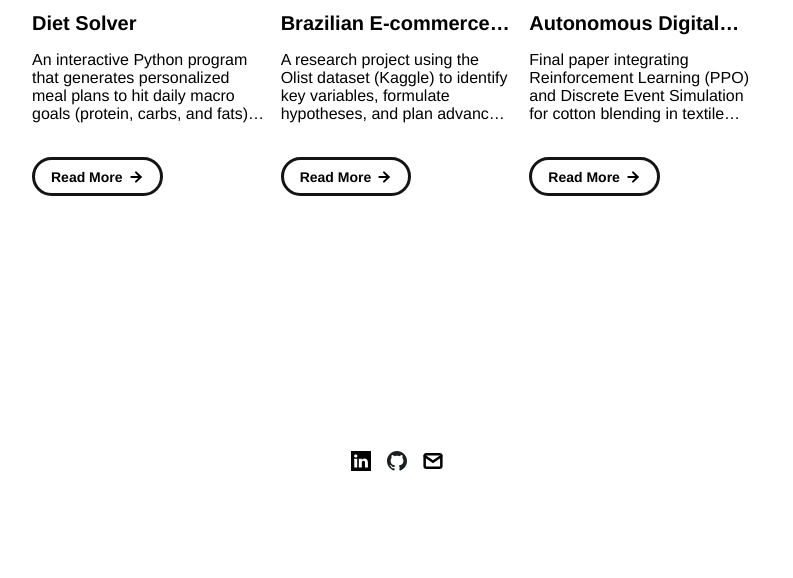
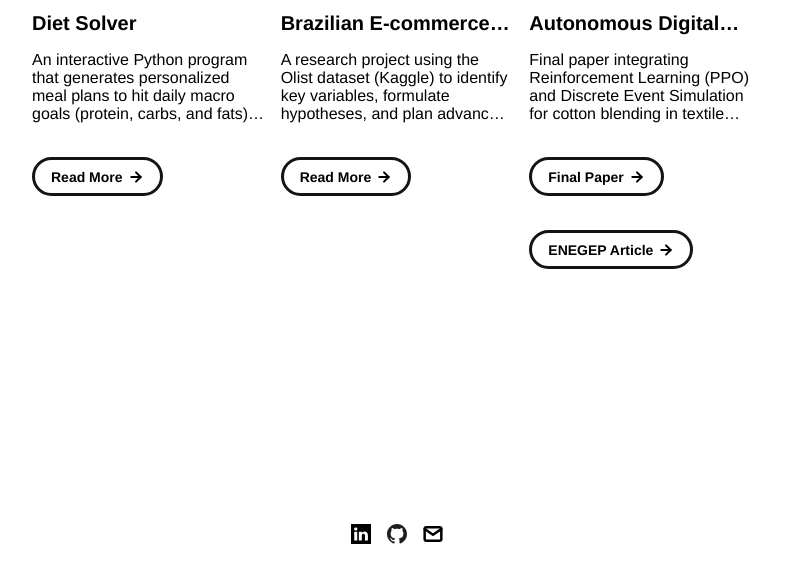
Before and after one commit to FelipePCapalbo/felipepcapalbo, a plain HTML site: page index.html in a window 1280 px wide. Shown: the part 1214-1792 px from the top of the page, without its empty margins (243-1036 px from the left). Before the commit the page ends 1719 px from the top, so only its background shows below. Drawn offline with Linux system fonts and the light colour scheme.

Commit message:
two buttons

```diff
--- a/index.html
+++ b/index.html
@@ -126,7 +126,11 @@
             </div>
           </div>
           <a class="button" href="./FinalPaper-Bachelor.pdf">
-            <span class="button-text">Read More</span>
+            <span class="button-text">Final Paper</span>
+            <img src="./assets/icons/arrow-right.svg" class="right-arrow-icon" alt="arrow"/>
+          </a>
+          <a class="button" href="./ENEGEP2025-AutonomousDigitalTwinProtocol.pdf">
+            <span class="button-text">ENEGEP Article</span>
             <img src="./assets/icons/arrow-right.svg" class="right-arrow-icon" alt="arrow"/>
           </a>
         </div>
```
